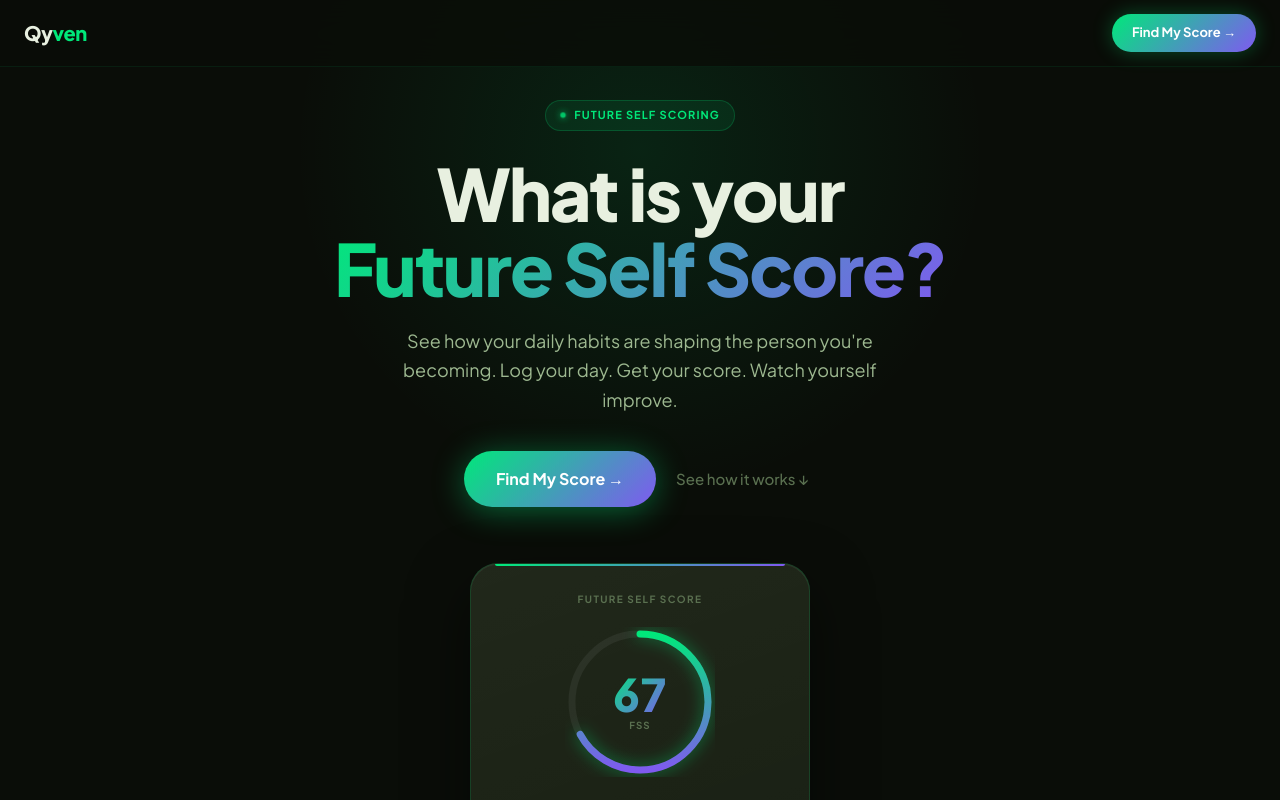
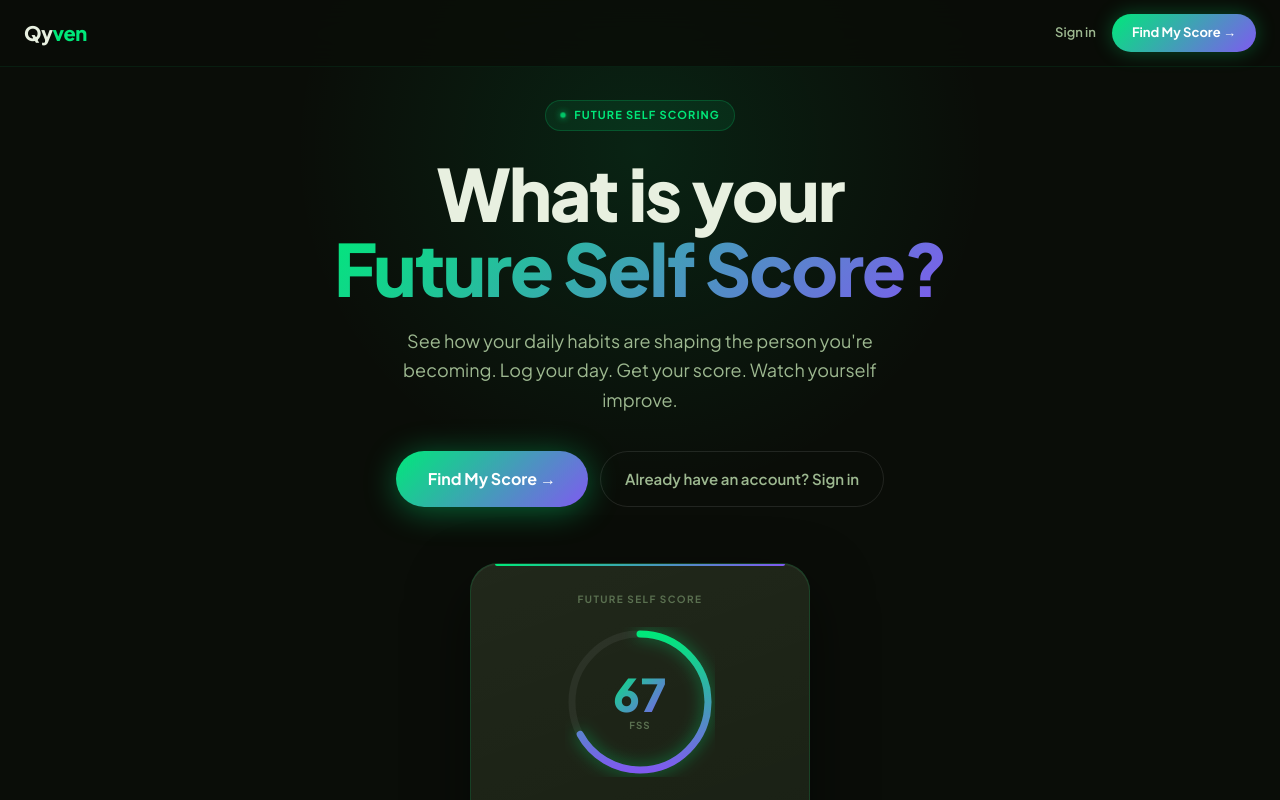
Before and after one commit to zrewt/future-self, a React (Vite) app: page / in a window 1280 px wide. Shown: the top 800 px of the page. Built offline with nearby package versions, Linux system fonts and the light colour scheme; no server answers.

Commit message:
describe what you changed

```diff
--- a/src/pages/Landing.jsx
+++ b/src/pages/Landing.jsx
@@ -178,6 +178,13 @@ export default function Landing() {
             Dashboard →
           </Link>
         ) : (
+          <div style={{ display: 'flex', alignItems: 'center', gap: 16 }}>
+            <Link to="/login" style={{
+              color: '#9DB890', fontWeight: 600, fontSize: 13,
+              textDecoration: 'none',
+            }}>
+              Sign in
+            </Link>
             <Link to="/get-started" style={{
               background: 'linear-gradient(135deg, #00E87A, #7F5AF0)',
               color: '#fff', fontWeight: 700, fontSize: 13,
@@ -186,6 +193,7 @@ export default function Landing() {
             }}>
               Find My Score →
             </Link>
+          </div>
         )}
       </nav>
 
@@ -256,13 +264,14 @@ export default function Landing() {
               }}>
                 Find My Score →
               </Link>
-              <a href="#how" style={{
-                color: '#5A7050', fontSize: 15, fontWeight: 500,
+              <Link to="/login" style={{
+                color: '#9DB890', fontSize: 15, fontWeight: 600,
                 textDecoration: 'none', display: 'flex', alignItems: 'center', gap: 6,
-                padding: '16px 8px',
+                padding: '16px 8px', border: '1px solid rgba(255,255,255,0.1)',
+                borderRadius: 99, paddingLeft: 24, paddingRight: 24,
               }}>
-                See how it works ↓
-              </a>
+                Already have an account? Sign in
+              </Link>
             </>
           )}
         </div>
```
Lines whose indentation alone changed are shown as unchanged.
